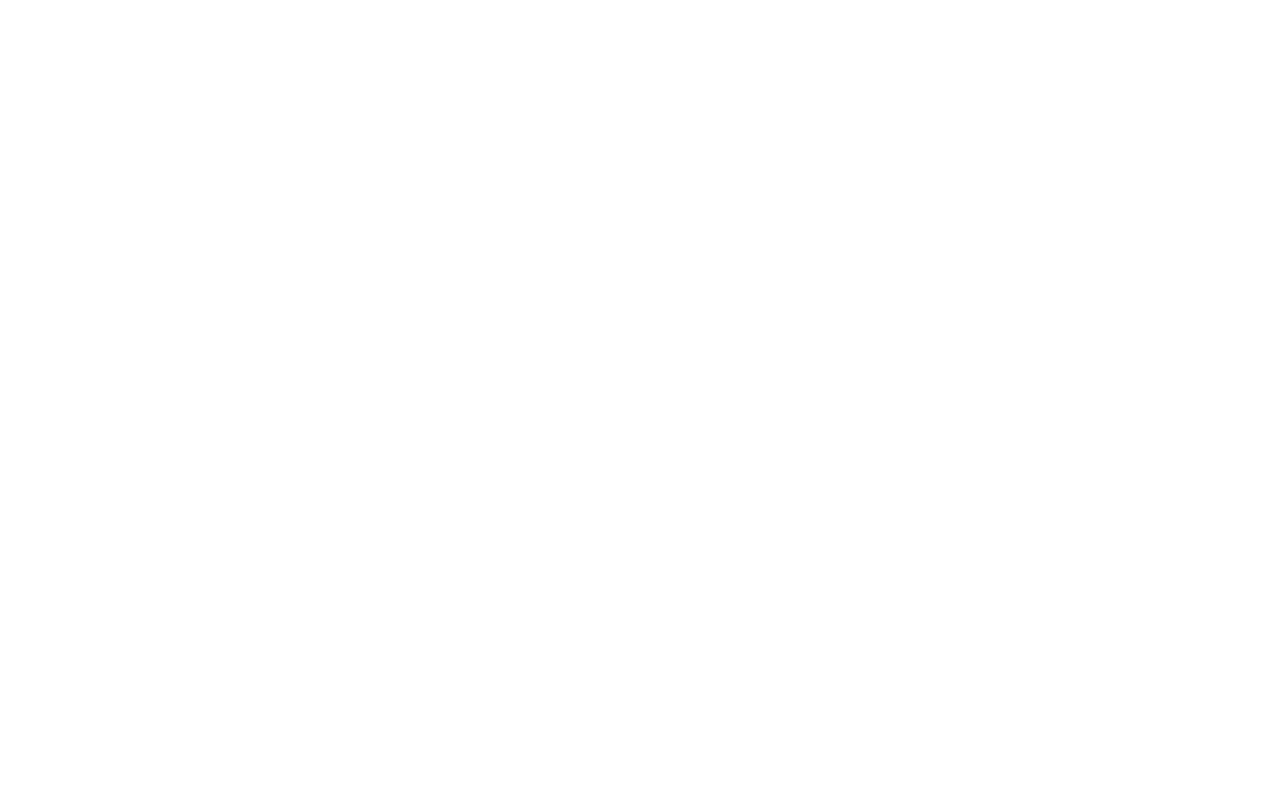
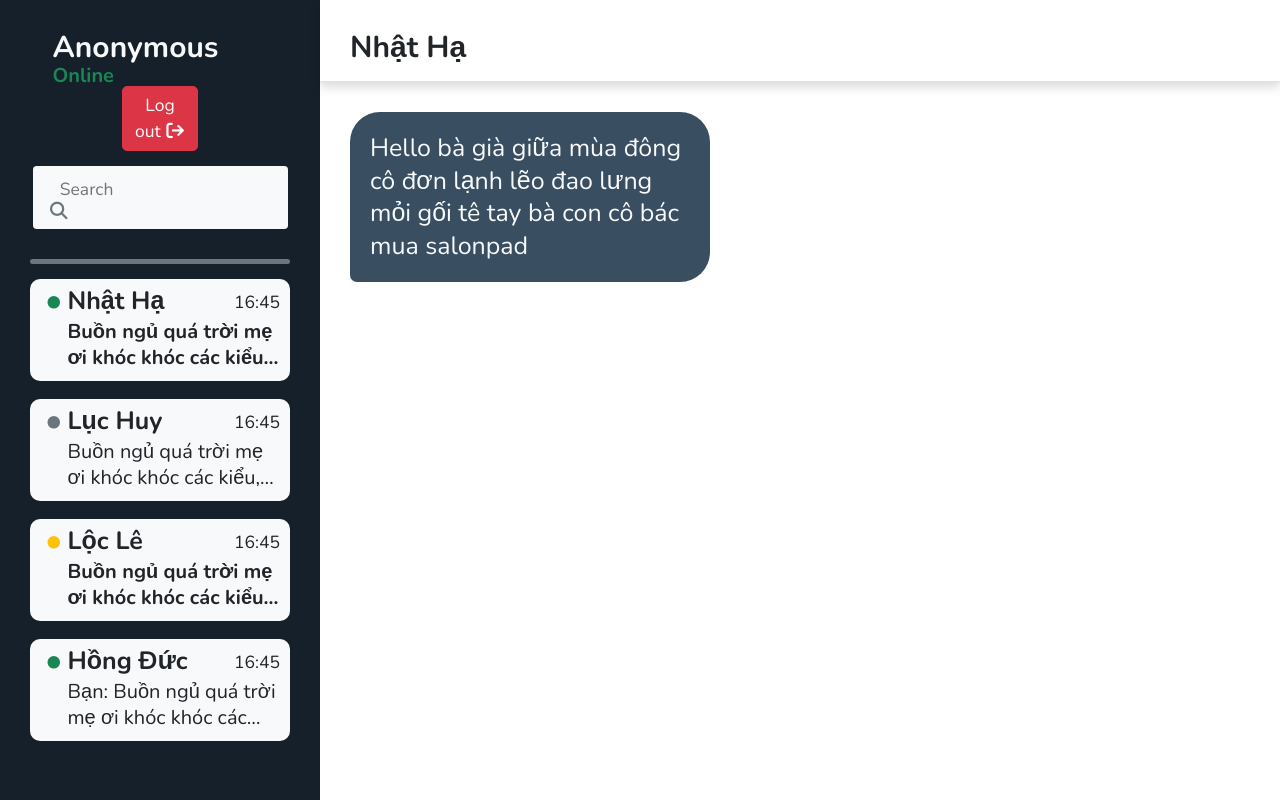
Before and after one commit to gerphan/p2p-chat, a React (Create React App) app in the folder p2p-chat/: page / in a window 1280 px wide. Built offline with nearby package versions, Linux system fonts and the light colour scheme.

Commit message:
chat area

```diff
--- a/p2p-chat/src/App.js
+++ b/p2p-chat/src/App.js
@@ -1,8 +1,9 @@
-
+import ChatArea from "./ChatArea";
 
 function App() {
   return (
     <div className="App">
+      <ChatArea />
     </div>
   );
 }
--- /dev/null
+++ b/p2p-chat/src/ChatArea.css
@@ -0,0 +1,32 @@
+.chat-container {
+    background-color: #15202B;
+    /* background-color: #192734; */
+    /* background-color: #22303c; */
+}
+
+.chat-tab {
+    border-radius: 10px;
+    margin-bottom: 18px;
+    font-size: 25px;
+    cursor: pointer;
+}
+
+.text-message {
+  	display: block;
+  	display: -webkit-box;
+  	line-height: 1.3;
+  	-webkit-line-clamp: 2;  /* số dòng hiển thị */
+  	-webkit-box-orient: vertical;
+  	overflow: hidden;
+  	text-overflow: ellipsis;
+}
+
+.chat-bubble {
+    /* rounded-top rounded-end w-25 */
+    width: 40%;
+    padding: 20px;
+    border-radius: 30px 30px 30px 7px;
+    background-color: #394f61;
+    line-height: 1.3;
+
+}
--- /dev/null
+++ b/p2p-chat/src/ChatArea.jsx
@@ -0,0 +1,76 @@
+import React from "react";
+import "./ChatArea.css";
+
+export default function ChatArea () {
+    return (
+        <div className="w-100 vh-100 row g-0">
+            <div className="col-3 p-5 chat-container">
+                <div className="text-light mb-4 row justify-content-center align-items-center">
+                    <div className="col ps-5">
+                        <p className="display-5 fw-bold">Anonymous</p>
+                        <p className="text-success fs-2 fw-bolder">Online</p>
+                    </div>
+                    <div className="col-4">
+                        <button type="button" className="float-end btn btn-lg btn-danger fs-3" >
+                            Log out <i className="fa-solid fa-arrow-right-from-bracket"></i>
+                        </button>
+                    </div>
+                </div>
+                <div className="p-3 m-1 mb-5 bg-light rounded fs-3 text-secondary row justify-content-center align-items-center">
+                    <input type="text" id="friend-search" placeholder="Search" className="col-11 border border-0 bg-light"/>
+                    <i className="fa-solid fa-magnifying-glass col"></i>
+                </div>
+                <div className="p-1 bg-secondary mb-4 rounded fs-3"></div>
+                <div className="">
+                    <div className="chat-tab bg-light w-90 p-3">
+                        <p className="fw-bold pl-2">
+                            <span className="text-success fs-5 float-start p-2"><i className="fa-solid fa-circle p-1"></i> </span>
+                            Nhật Hạ
+                            <span className="float-end fw-light fs-3 pt-2">16:45</span>
+                        </p>
+                        <p className="fs-2 pt-2 pr-3 text-message fw-bold">
+                            Buồn ngủ quá trời mẹ ơi khóc khóc các kiểu, rồi sao coi đá banh huhu, quá là nhiều deadline
+                        </p>
+                    </div>
+                    <div className="chat-tab bg-light w-90 p-3">
+                        <p className="fw-bold pl-2">
+                            <span className="text-secondary fs-5 float-start p-2"><i className="fa-solid fa-circle p-1"></i> </span>
+                            Lục Huy
+                            <span className="float-end fw-light fs-3 pt-2">16:45</span>
+                        </p>
+                        <p className="fs-2 pt-2 pr-3 text-message">
+                            Buồn ngủ quá trời mẹ ơi khóc khóc các kiểu, rồi sao coi đá banh huhu, quá là nhiều deadline huhuh
+                        </p>
+                    </div>
+                    <div className="chat-tab bg-light w-90 p-3">
+                        <p className="fw-bold pl-2">
+                            <span className="text-warning fs-5 float-start p-2"><i className="fa-solid fa-circle p-1"></i> </span>
+                            Lộc Lê
+                            <span className="float-end fw-light fs-3 pt-2">16:45</span>
+                        </p>
+                        <p className="fs-2 pt-2 pr-3 text-message fw-bold">
+                            Buồn ngủ quá trời mẹ ơi khóc khóc các kiểu, rồi sao coi đá banh huhu, quá là nhiều deadline huhuh
+                        </p>
+                    </div>
+                    <div className="chat-tab bg-light w-90 p-3">
+                        <p className="fw-bold pl-2">
+                            <span className="text-success fs-5 float-start p-2"><i className="fa-solid fa-circle p-1"></i> </span>
+                            Hồng Đức
+                            <span className="float-end fw-light fs-3 pt-2">16:45</span>
+                        </p>
+                        <p className="fs-2 pt-2 pr-3 text-message">
+                            Bạn: Buồn ngủ quá trời mẹ ơi khóc khóc các kiểu, rồi sao coi đá banh huhu, quá là nhiều deadline huhuh
+                        </p>
+                    </div>
+                </div>
+            </div>
+            <div className="col">
+                <p className="display-5 shadow fw-bold border-bottom m-0 p-5 pb-4">Nhật Hạ</p>
+                {/* rounded-4 border border-2 border-start-0 border-dark */}
+                <div className="p-5 fs-1">
+                    <p className="text-light chat-bubble ">Hello bà già giữa mùa đông cô đơn lạnh lẽo đao lưng mỏi gối tê tay bà con cô bác mua salonpad</p>
+                </div>
+            </div>
+        </div>
+    )
+}
```
